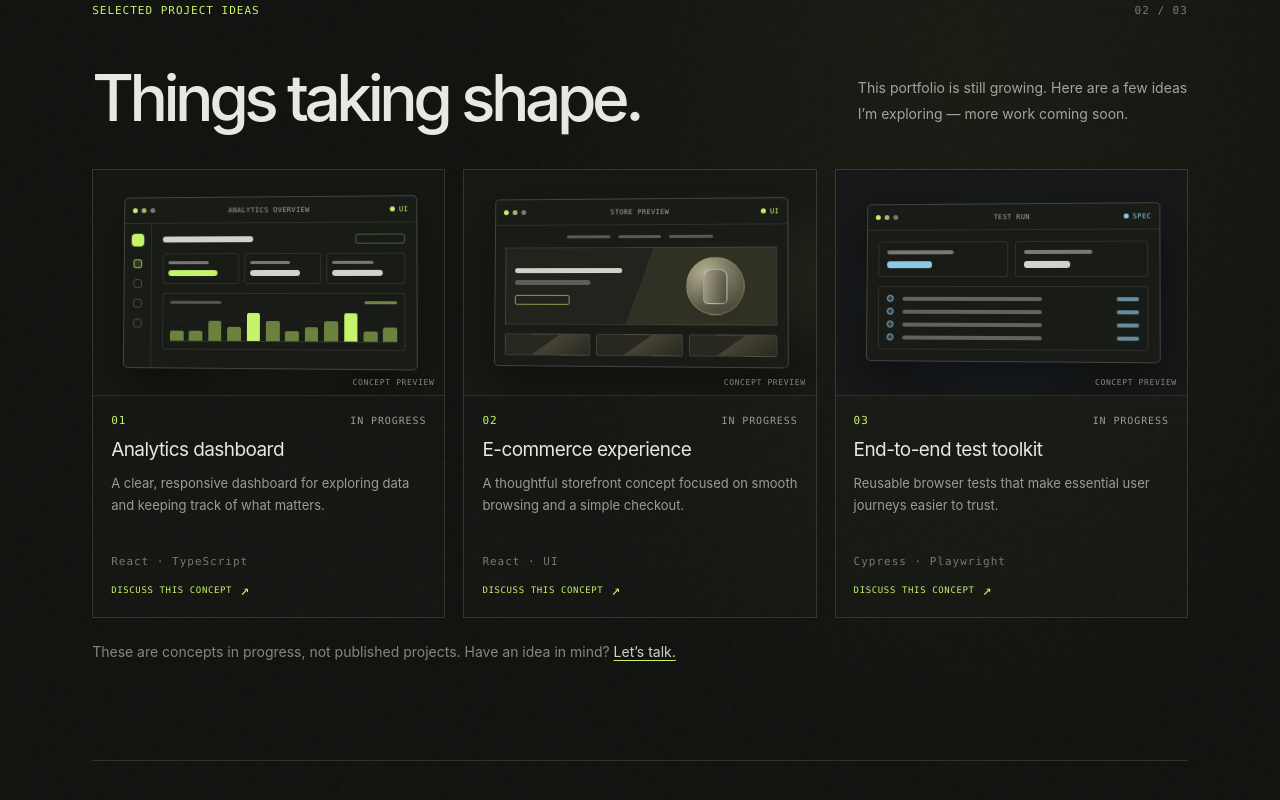
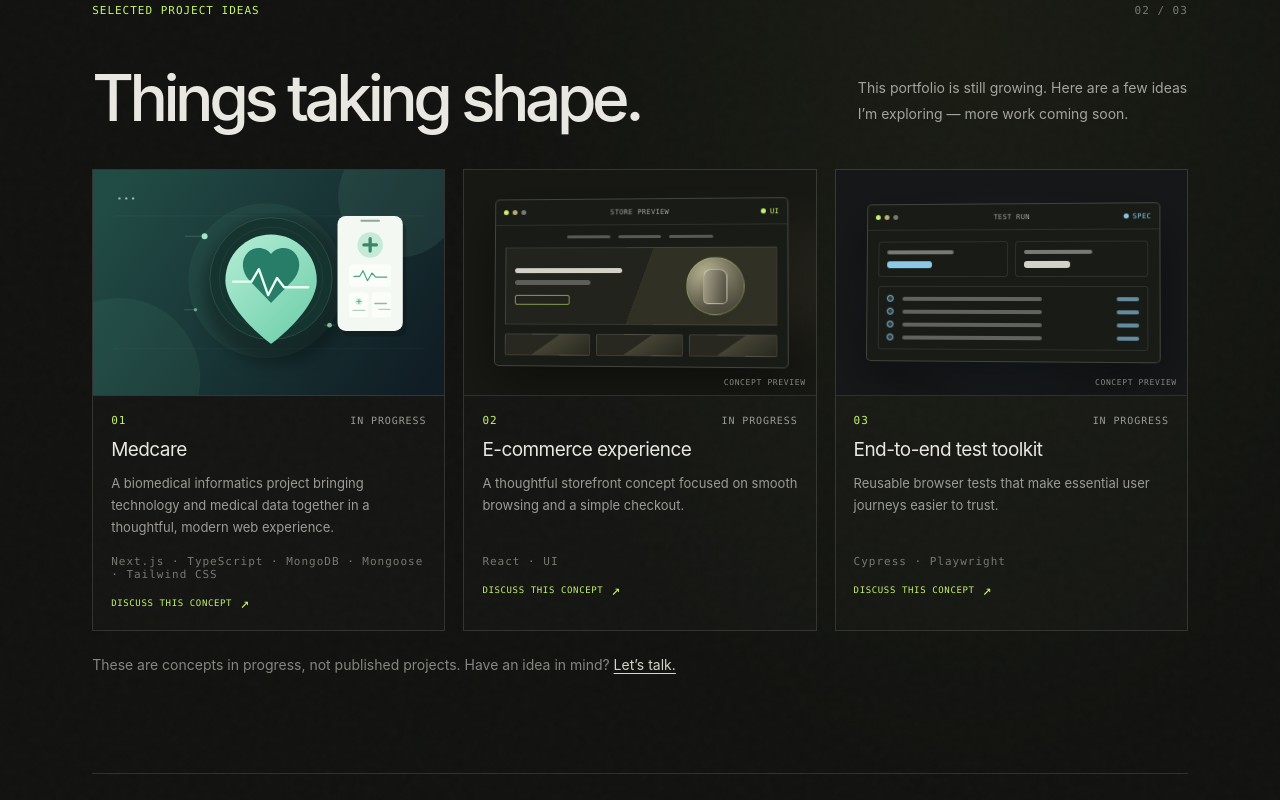
Before and after one commit to Hoidrag/portfolio, a React (Vite) app: page / in a window 1280 px wide. Shown: the part 1359-2159 px from the top of the page. Built offline with nearby package versions, Linux system fonts and the light colour scheme.

Commit message:
Add Medcare project

```diff
--- a/src/App.css
+++ b/src/App.css
@@ -557,6 +557,17 @@ h1 {
   background:
     radial-gradient(ellipse at 72% 48%, rgba(189, 173, 114, 0.14), transparent 56%),
     #171713;
+}
+
+.project-preview-medcare {
+  background: #102323;
+}
+
+.medcare-preview-image {
+  position: absolute;
+  width: 100%;
+  height: 100%;
+  object-fit: cover;
 }
 
 .project-preview-tests {
--- a/src/components/ProjectsSection.tsx
+++ b/src/components/ProjectsSection.tsx
@@ -1,17 +1,21 @@
 import { useLanguage } from '../i18n/LanguageProvider'
 import { projectIdeas } from '../data/projects'
+import medcarePreview from '../assets/medcare-preview.svg'
 
 type ProjectPreviewProps = {
-  kind: 'analytics' | 'store' | 'tests'
+  kind: 'medcare' | 'store' | 'tests'
   label: string
   conceptLabel: string
 }
 
-const previewKinds = ['analytics', 'store', 'tests'] as const
+const previewKinds = ['medcare', 'store', 'tests'] as const
 
 function ProjectPreview({ kind, label, conceptLabel }: ProjectPreviewProps) {
   return (
     <div className={`project-preview project-preview-${kind}`} aria-hidden="true">
+      {kind === 'medcare' ? (
+        <img className="medcare-preview-image" src={medcarePreview} alt="" />
+      ) : (
         <div className="preview-window">
           <div className="preview-toolbar">
             <span className="preview-dots">
@@ -24,48 +28,6 @@ function ProjectPreview({ kind, label, conceptLabel }: ProjectPreviewProps) {
               <i /> {kind === 'tests' ? 'SPEC' : 'UI'}
             </span>
           </div>
-        {kind === 'analytics' && (
-          <div className="preview-body">
-            <div className="preview-sidebar">
-              <span className="preview-logo" />
-              <i className="selected" />
-              <i />
-              <i />
-              <i />
-            </div>
-            <div className="preview-content">
-              <div className="preview-heading">
-                <span />
-                <i />
-              </div>
-              <div className="preview-stats">
-                <span>
-                  <i />
-                  <b />
-                </span>
-                <span>
-                  <i />
-                  <b />
-                </span>
-                <span>
-                  <i />
-                  <b />
-                </span>
-              </div>
-              <div className="preview-chart">
-                <div className="preview-chart-label">
-                  <i />
-                  <i />
-                </div>
-                <div className="preview-chart-bars">
-                  {Array.from({ length: 12 }, (_, index) => (
-                    <i key={index} />
-                  ))}
-                </div>
-              </div>
-            </div>
-          </div>
-        )}
           {kind === 'store' && (
             <div className="store-preview-body">
               <div className="store-preview-nav">
@@ -127,7 +89,10 @@ function ProjectPreview({ kind, label, conceptLabel }: ProjectPreviewProps) {
             </div>
           )}
         </div>
+      )}
+      {kind !== 'medcare' && (
         <span className="preview-caption">{conceptLabel}</span>
+      )}
     </div>
   )
 }
--- a/src/data/projects.ts
+++ b/src/data/projects.ts
@@ -6,7 +6,7 @@ export type ProjectIdea = {
 export const projectIdeas: ProjectIdea[] = [
   {
     number: '01',
-    tools: 'React · TypeScript',
+    tools: 'Next.js · TypeScript · MongoDB · Mongoose · Tailwind CSS',
   },
   {
     number: '02',
--- a/src/i18n/translations.ts
+++ b/src/i18n/translations.ts
@@ -63,9 +63,9 @@ const english = {
   backToTop: 'BACK TO TOP',
   projects: [
     {
-      title: 'Analytics dashboard',
+      title: 'Medcare',
       description:
-        'A clear, responsive dashboard for exploring data and keeping track of what matters.',
+        'A biomedical informatics project bringing technology and medical data together in a thoughtful, modern web experience.',
     },
     {
       title: 'E-commerce experience',
@@ -154,9 +154,9 @@ export const translations: Record<Language, Translation> = {
     backToTop: 'ÎNAPOI SUS',
     projects: [
       {
-        title: 'Panou de analiză a datelor',
+        title: 'Medcare',
         description:
-          'Un panou clar și adaptabil, pentru explorarea datelor și urmărirea informațiilor importante.',
+          'Un proiect de informatică în biomedicină, care aduce împreună tehnologia și datele medicale într-o experiență web modernă și atent construită.',
       },
       {
         title: 'Experiență de cumpărături online',
```
Also changed, not shown: src/assets/medcare-preview.svg (added). Lines whose indentation alone changed are shown as unchanged.
